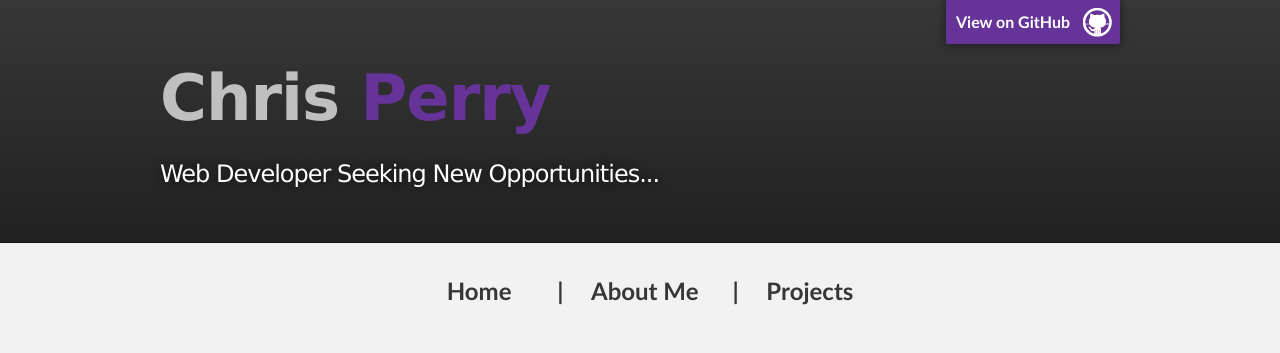
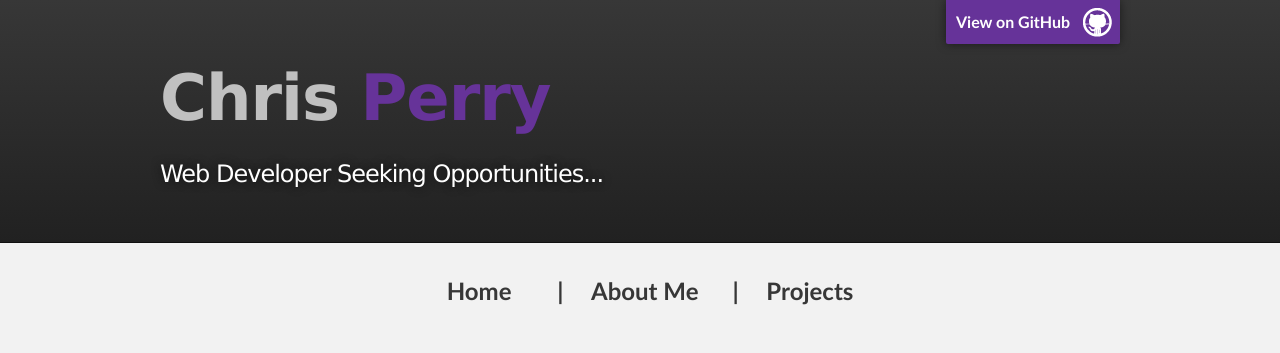
Before and after one commit to christopherallanperry/christopherallanperry.github.io, a Jekyll site: the page built from index.md, in a window 1280 px wide. Shown: the top 353 px of the page. Built offline with Jekyll 4.4.1, drawn with Linux system fonts in a browser that asks for light colours.

Commit message:
Minor change to site header

```diff
--- a/_config.yml
+++ b/_config.yml
@@ -17,7 +17,7 @@ title: Chris Perry
 firstname: Chris
 lastname: Perry
 email: chris@christopherallanperry.com
-description: Web Developer Seeking New Opportunities...
+description: Web Developer Seeking Opportunities...
 baseurl: "" # the subpath of your site, e.g. /blog
 url: "" # the base hostname & protocol for your site, e.g. http://example.com
 twitter_username: chris_perry_61
```
